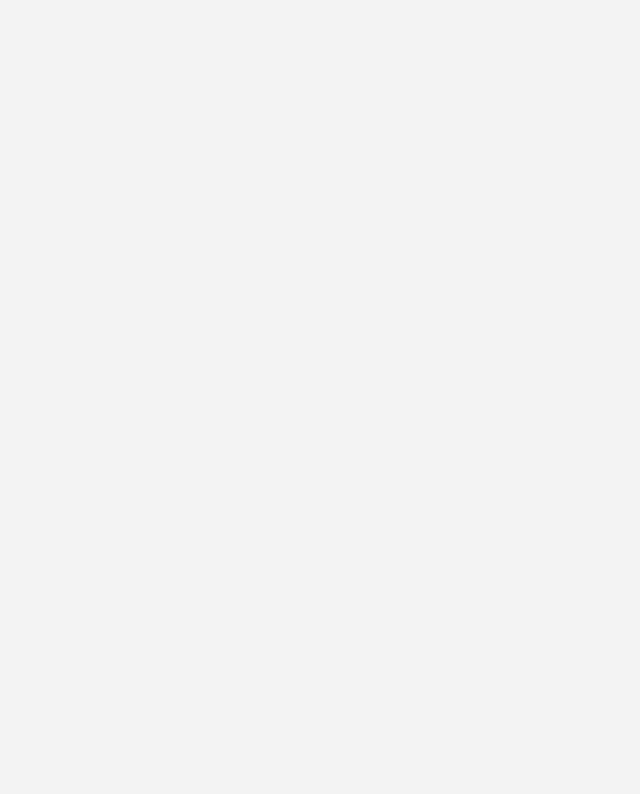
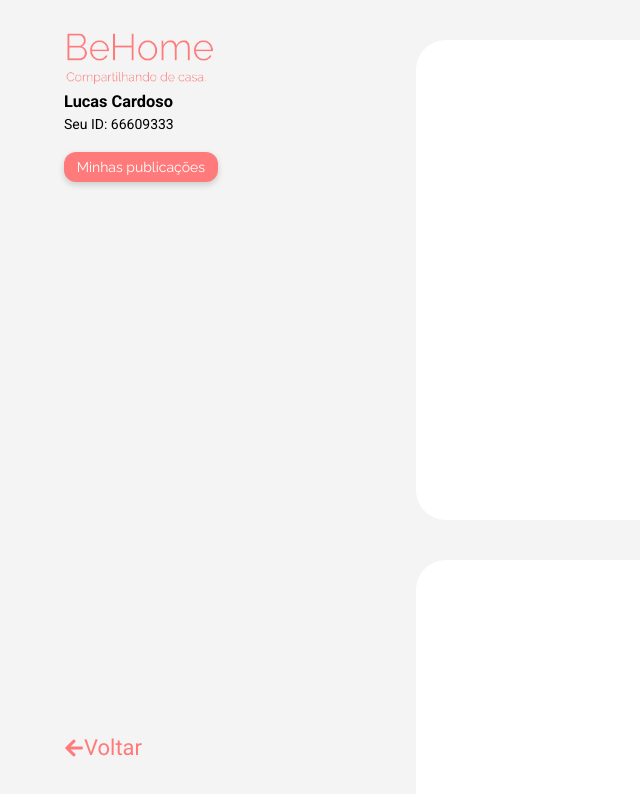
Before and after one commit to luccardoso51/BeHome-Frontend, a React (Create React App) app: page /feed in a window 1280 px wide. Shown: the top 794 px of the page, without its empty margins (0-640 px from the left). Built offline with nearby package versions, Linux system fonts and the light colour scheme.

Commit message:
building feed page

```diff
--- a/src/components/SideProfile.css
+++ b/src/components/SideProfile.css
@@ -1,6 +1,6 @@
 .sideprofile-contend {
   width: 15%;
-  position: absolute;
+  position: fixed;
   left: 5%;
   top: 25px;
 }
@@ -36,7 +36,7 @@
 }
 
 .sideprofile-container a {
-  position: absolute;
+  position: fixed;
   left: 5%;
   bottom: 5%;
   text-decoration: none;
--- a/src/components/SideProfile.js
+++ b/src/components/SideProfile.js
@@ -1,4 +1,5 @@
 import React from 'react'
+import { Link } from 'react-router-dom'
 import {FaArrowLeft} from 'react-icons/fa'
 
 import ImgLogo from '../assets/Logo.png'
@@ -13,7 +14,7 @@ export default function SideProfile () {
         <p>Seu ID: 66609333</p>
         <button>Minhas publicações</button>
       </div>
-      <a href="/"><FaArrowLeft size={20} /><span>Voltar</span></a>
+      <Link to="/"><FaArrowLeft size={20} /><span>Voltar</span></Link>
     </div>
   )
 }
--- a/src/pages/Feed/index.js
+++ b/src/pages/Feed/index.js
@@ -0,0 +1,24 @@
+import React from 'react'
+import SideProfile from '../../components/SideProfile'
+
+import './styles.css'
+
+export default function Feed() {
+  return(
+    <div className="feed-container">
+      <SideProfile />
+      <div className="content">
+
+      </div>
+      <div className="content">
+
+      </div>
+      <div className="content">
+
+      </div>
+      <div className="content">
+
+      </div>
+    </div>
+  )
+}
--- a/src/pages/Feed/styles.css
+++ b/src/pages/Feed/styles.css
@@ -0,0 +1,23 @@
+.feed-container {
+  width: 100%;
+  max-width: 1120px;
+  margin: 0 auto;
+
+  display: flex;
+  flex-direction: column;
+}
+
+.content {
+  width: 40%;
+  height: 60vh;
+  background: white;
+  border-radius: 30px;
+  margin: 40px auto 0 auto;
+}
+.content:first-child{
+  margin-top: 60px;
+}
+
+.content:last-child {
+  margin-bottom: 40px;
+}
--- a/src/pages/Login/styles.css
+++ b/src/pages/Login/styles.css
@@ -9,11 +9,12 @@ body {
     width: 100%;
     max-width: 1120px;
     height: 100vh;
-    margin: 0 auto;
+    margin: 30px auto;
 
     display: flex;
     align-items: center;
     justify-content: center;
+
 }
 
 .logon-container section.form {
--- a/src/routes.js
+++ b/src/routes.js
@@ -4,6 +4,7 @@ import {BrowserRouter, Route, Switch} from 'react-router-dom';
 import Login from './pages/Login';
 import Register from './pages/Register';
 import CreatePublication from './pages/CreatePublication';
+import Feed from './pages/Feed'
 
 export default function Routes(){
   return (
@@ -12,6 +13,7 @@ export default function Routes(){
         <Route path="/" component={Login} exact />
         <Route path="/register" component={Register} />
         <Route path="/createpublication" component={CreatePublication} />
+        <Route path="/feed" component={Feed} />
       </Switch>
     </BrowserRouter>
   )
```
